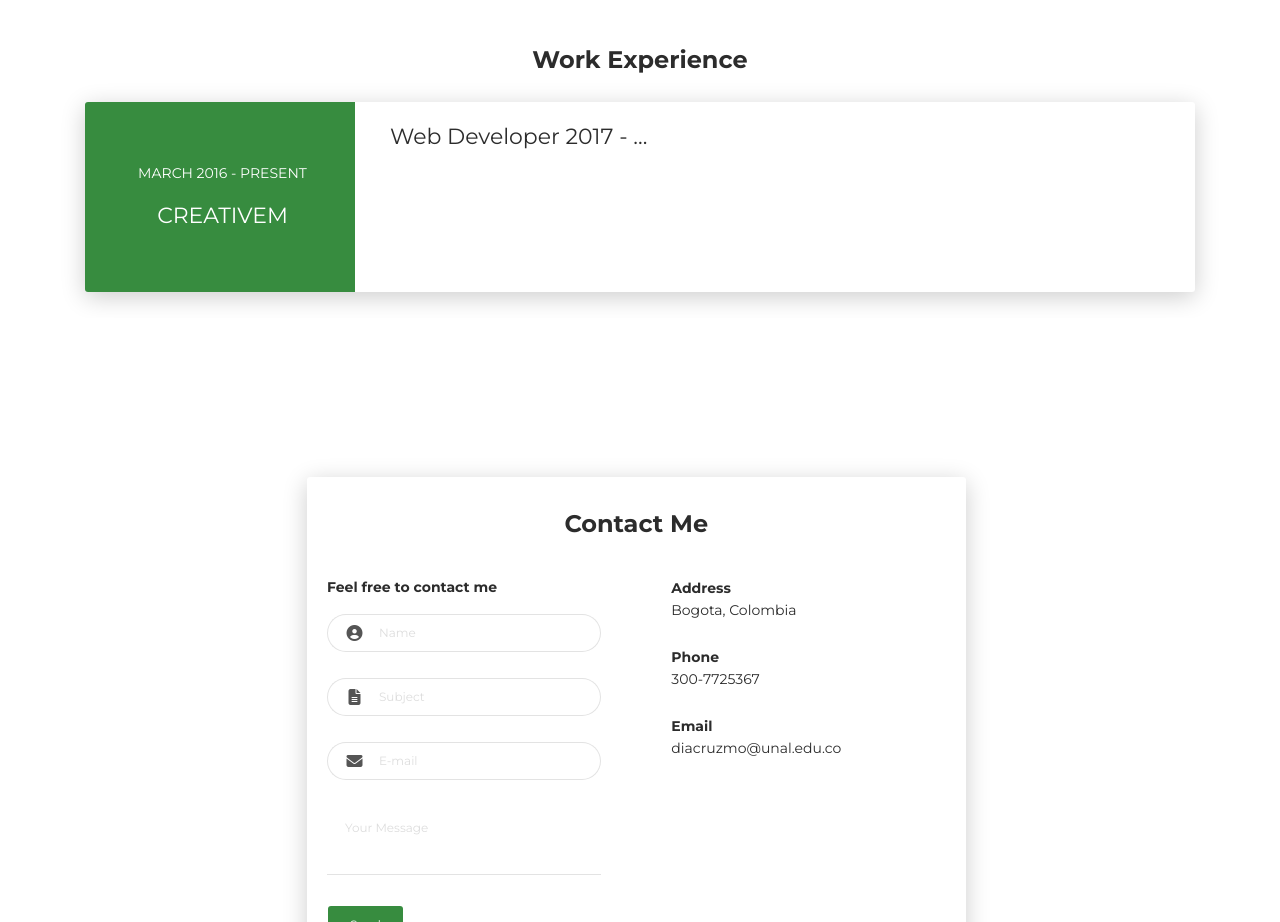
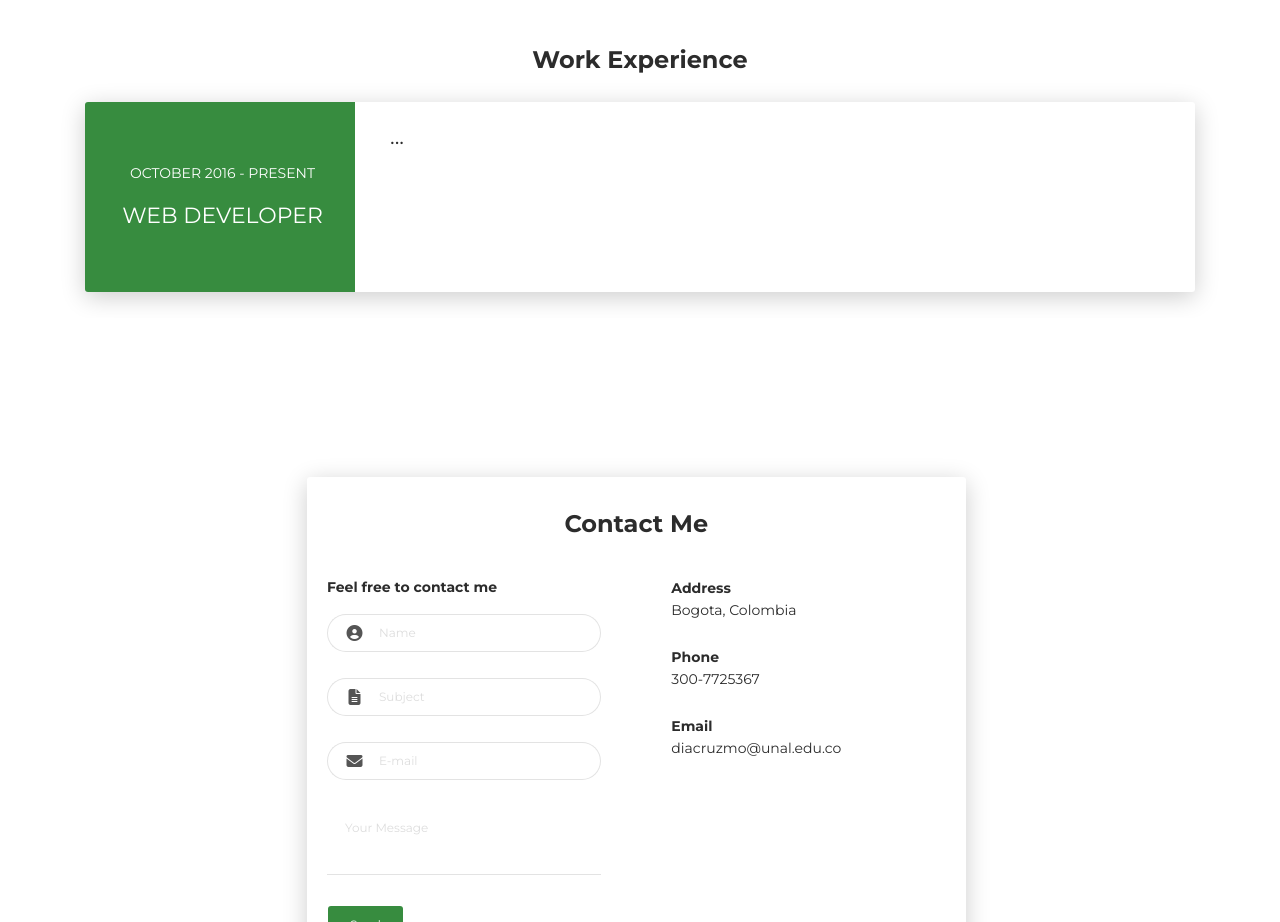
Before and after one commit to diegocruz10/diegocruz10.github.io, a plain HTML site: page index.html in a window 1280 px wide. Shown: the part 1360-2282 px from the top of the page. Drawn offline with Linux system fonts and the light colour scheme.

Commit message:
Update index
...

```diff
--- a/index.html
+++ b/index.html
@@ -142,13 +142,13 @@
       <div class="row">
         <div class="col-md-3 bg-primary" data-aos="fade-right" data-aos-offset="50" data-aos-duration="500">
           <div class="card-body cc-experience-header">
-            <p>March 2016 - Present</p>
-            <div class="h5">CreativeM</div>
+            <p>October 2016 - Present</p>
+            <div class="h5">Web Developer</div>
           </div>
         </div>
         <div class="col-md-9" data-aos="fade-left" data-aos-offset="50" data-aos-duration="500">
           <div class="card-body">
-            <div class="h5">Web Developer 2017 - ...</div>
+            <div class="h5">...</div>
             <p></p>
           </div>
         </div>
```
